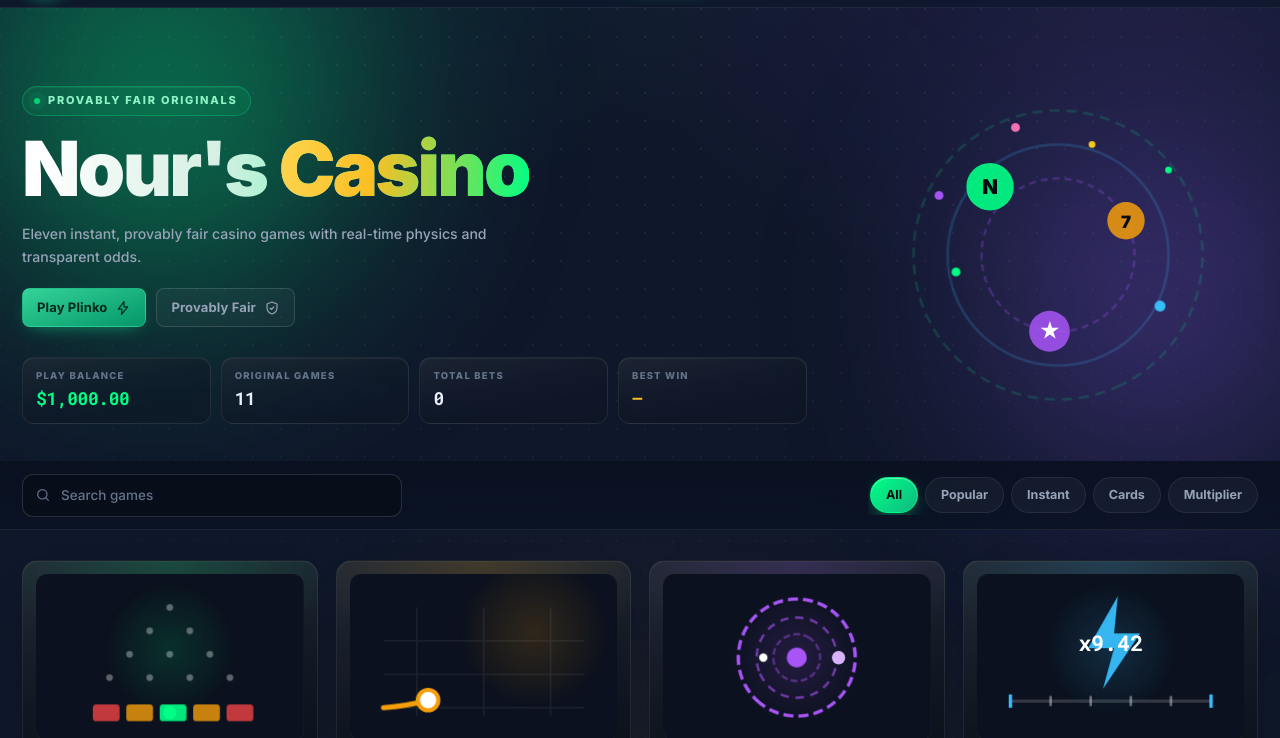
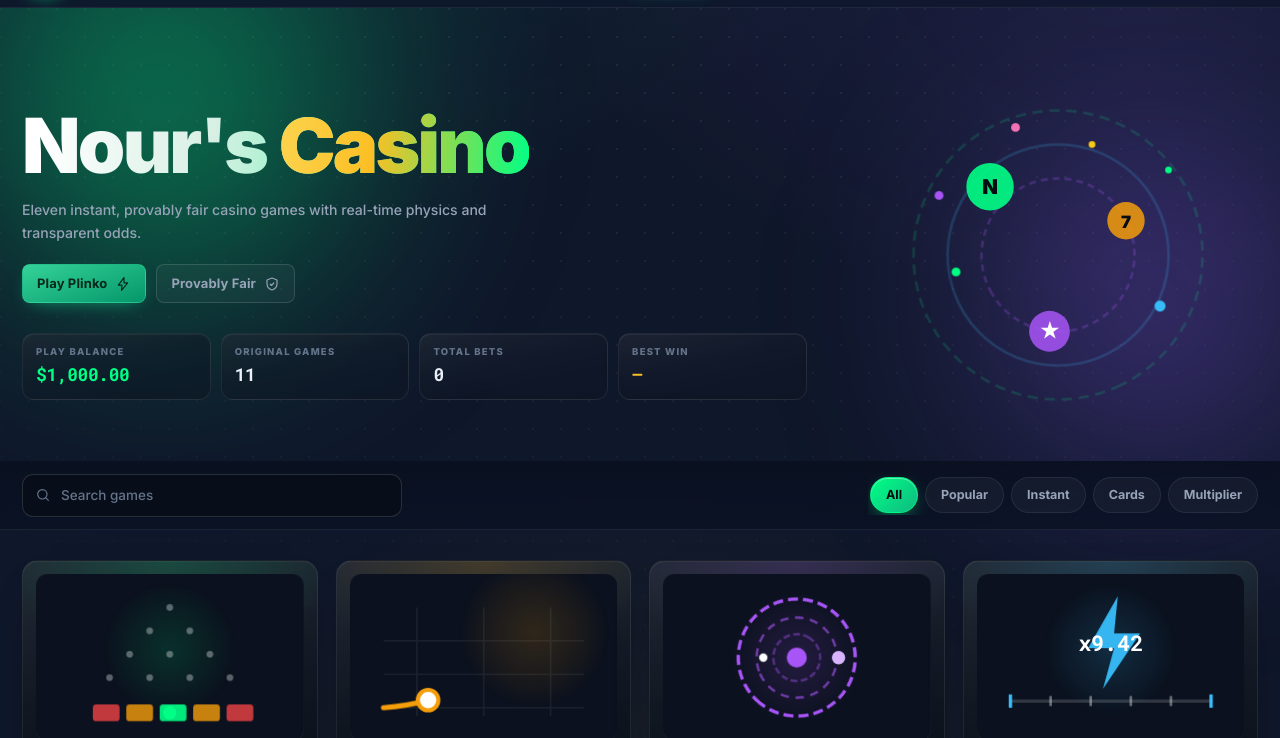
Before and after one commit to Nou4r/nours-casino, a website with bundled scripts: page index.html in a window 1280 px wide. Shown: the part 60-798 px from the top of the page. Built offline with nearby package versions, Linux system fonts and the light colour scheme.

Commit message:
Lobby: drop the hero eyebrow chip
Removes the 'Provably Fair Originals' pill above the hero title. The
'Provably Fair' CTA directly below it already says the same thing, and
the <title> carries it for search.

.lobby-hero__eyebrow rules in css/lobby.css:199-224 are now unreferenced
and left in place deliberately -- not my code to delete.

```diff
--- a/index.html
+++ b/index.html
@@ -131,7 +131,6 @@
 
   <div class="lobby-hero">
     <div class="lobby-hero__copy">
-      <div class="lobby-hero__eyebrow"><span>Provably Fair Originals</span></div>
       <h1 class="lobby-hero__title">Nour's <em>Casino</em></h1>
       <p class="lobby-hero__sub">Eleven instant, provably fair casino games with real-time physics and transparent odds.</p>
       <div class="lobby-hero__actions">
```
